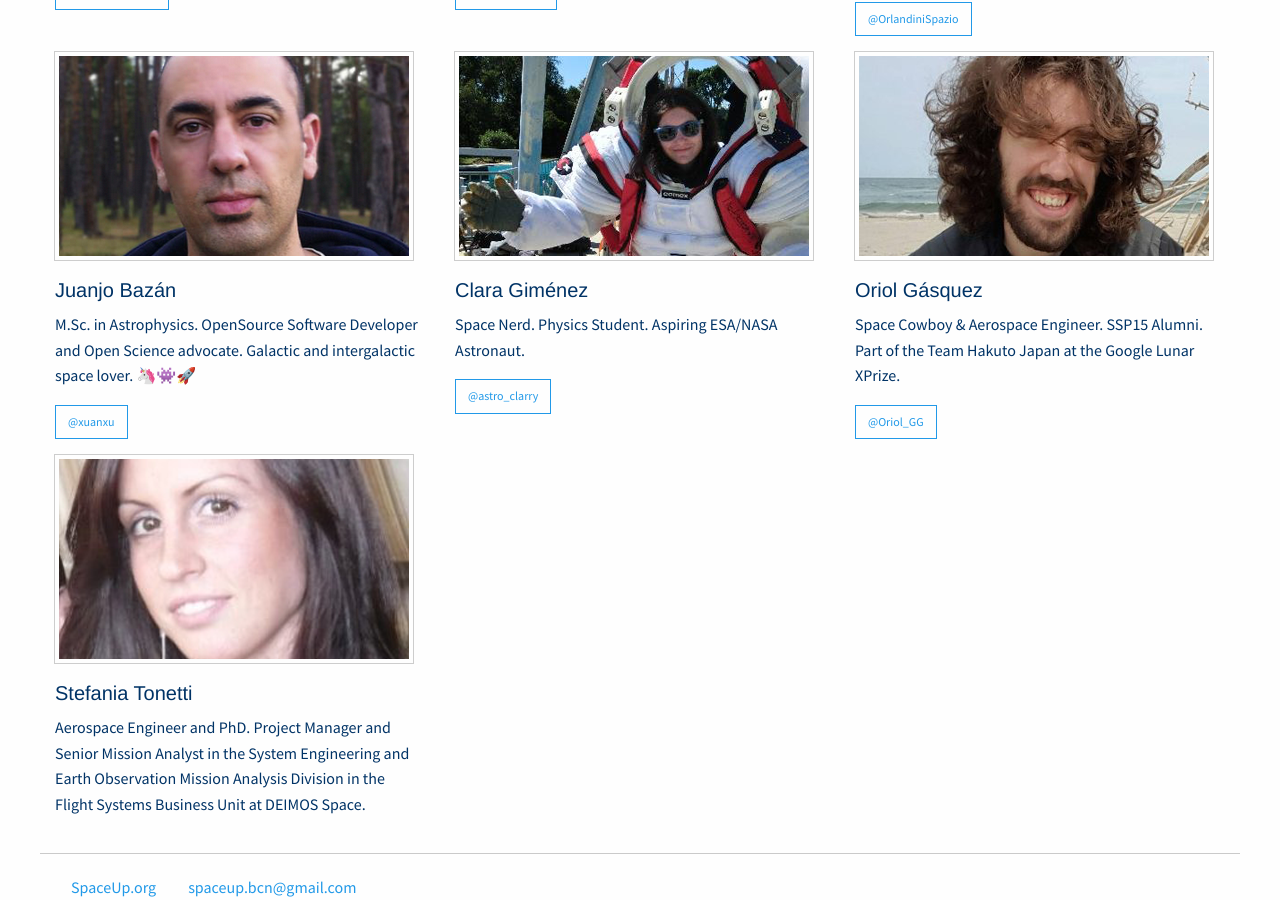
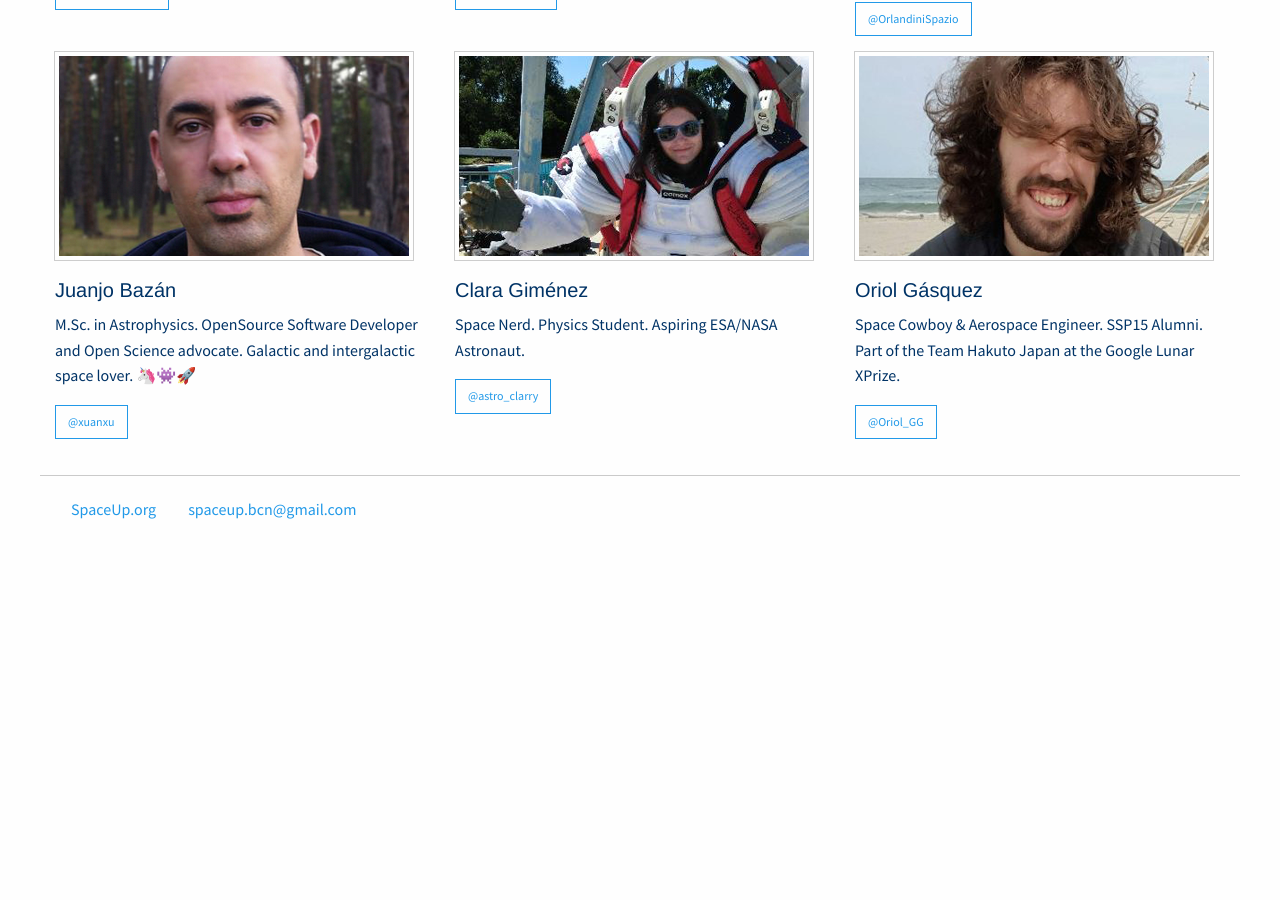
Before and after one commit to xuanxu/spaceup_bcn, a Jekyll site: the page built from team.html, in a window 1280 px wide and 900 px high, scrolled down 712 px. Built offline with Jekyll 4.4.1, drawn with Linux system fonts in a browser that asks for light colours; after the commit the page ends 1234 px from its top, so only the background shows below that.

Commit message:
removes stefania from the team page

```diff
--- a/team.html
+++ b/team.html
@@ -27,10 +27,6 @@ members:
     description: Space Cowboy & Aerospace Engineer. SSP15 Alumni. Part of the Team Hakuto Japan at the Google Lunar XPrize.
     twitter: Oriol_GG
     pic: oriol.png
-  - name: Stefania Tonetti
-    description: Aerospace Engineer and PhD. Project Manager and Senior Mission Analyst in the System Engineering and Earth Observation Mission Analysis Division in the Flight Systems Business Unit at DEIMOS Space.
-    twitter: ''
-    pic: stefania.png
 ---
 
 <div id="local-team-header" class="bigpic">
```
Also changed, not shown: images/team/stefania.png (deleted).
